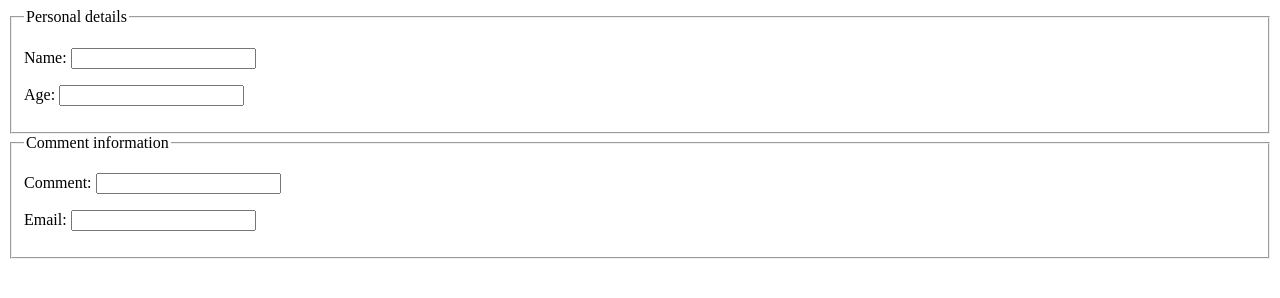
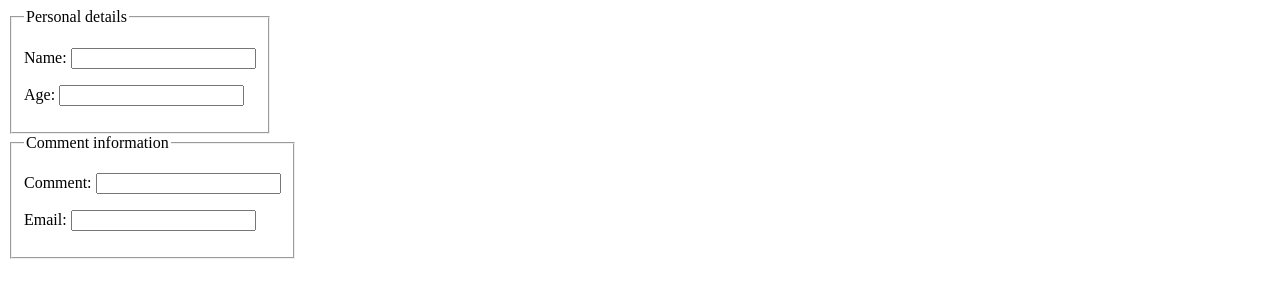
Before and after one commit to sul-devs/html-forms, a website: page index.html in a window 1280 px wide. Drawn offline with Linux system fonts and the light colour scheme.

Commit message:
Make fieldset width take up it's contents.

```diff
--- a/index.html
+++ b/index.html
@@ -3,6 +3,7 @@
   <head>
     <meta charset="UTF-8" />
     <meta name="viewport" content="width=device-width, initial-scale=1.0" />
+    <link rel="stylesheet" href="style.css" />
     <title>Form With Fieldset</title>
   </head>
   <body>
--- /dev/null
+++ b/style.css
@@ -0,0 +1,3 @@
+fieldset {
+  width: fit-content;
+}
```
